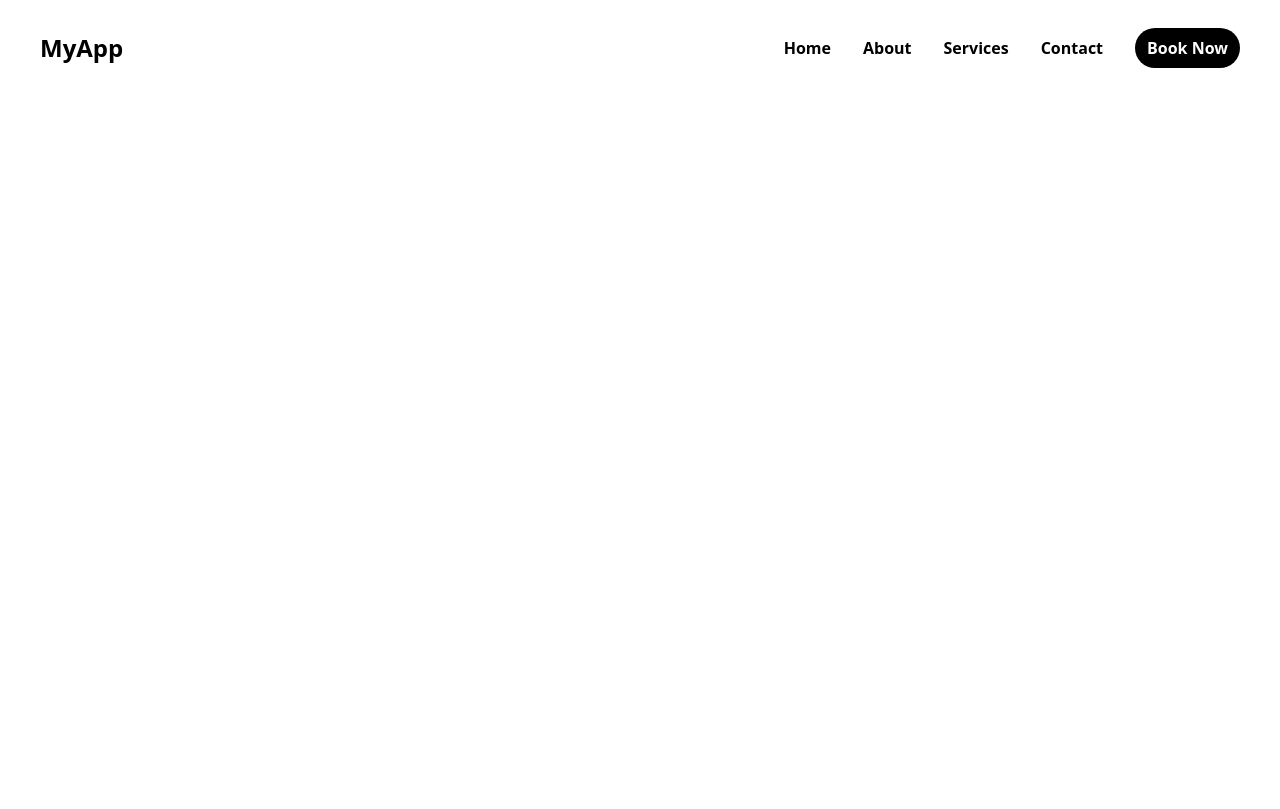
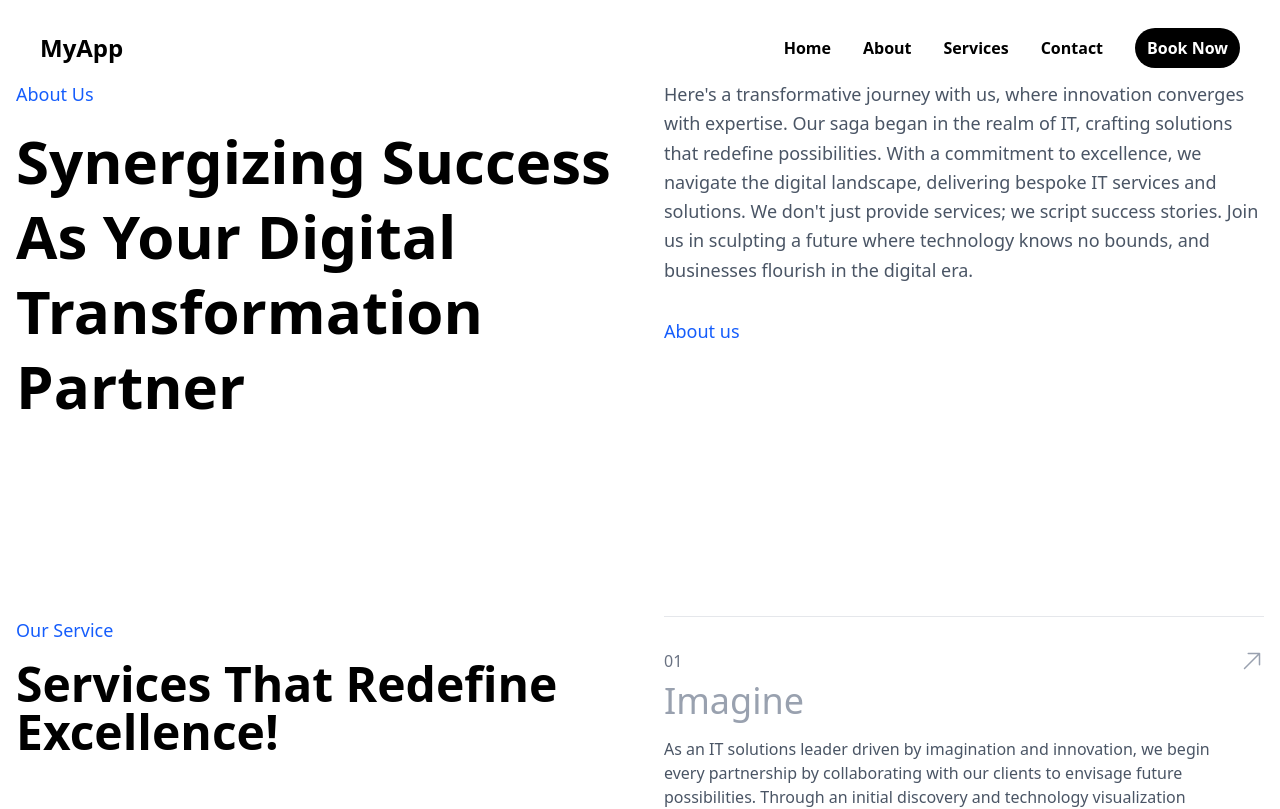
Before and after one commit to Weronz-Tech/Heavens-Website-2.0, a React (Vite) app: page /about in a window 1280 px wide. Shown: the top 809 px of the page. Built offline with nearby package versions, Linux system fonts and the light colour scheme.

Commit message:
modified

```diff
--- a/package.json
+++ b/package.json
@@ -11,9 +11,11 @@
   },
   "dependencies": {
     "@tailwindcss/vite": "^4.1.3",
+    "framer-motion": "^12.7.4",
     "gsap": "^3.12.7",
     "react": "^19.0.0",
     "react-dom": "^19.0.0",
+    "react-icons": "^5.5.0",
     "react-router-dom": "^7.5.0",
     "tailwindcss": "^4.1.3"
   },
--- a/src/App.jsx
+++ b/src/App.jsx
@@ -3,6 +3,8 @@ import { Routes, Route } from 'react-router-dom'
 import Navbar from './components/Navbar'
 import Header from './pages/Header'
 import Contact from './pages/contact'
+import About from './pages/About'
+
 
 function App() {
   return (
@@ -11,6 +13,7 @@ function App() {
       <Routes>
         <Route path="/" element={<Header />} />
         <Route path="/contact" element={<Contact />} />
+        <Route path="/about" element={<About />} />
       </Routes>
     </>
   )
--- a/src/pages/aboutus.jsx
+++ b/src/pages/About.jsx
@@ -28,7 +28,7 @@ const ServiceItem = ({ number, title, description }) => (
   </motion.div>
 );
 
-const AboutUs = () => {
+const About = () => {
   const fadeIn = {
     initial: { opacity: 0, y: 20 },
     animate: { opacity: 1, y: 0 },
@@ -218,4 +218,4 @@ const AboutUs = () => {
   );
 };
 
-export default AboutUs;
+export default About;
```
Also changed, not shown: 1 other file (tests, documents, lock files or other folders).
